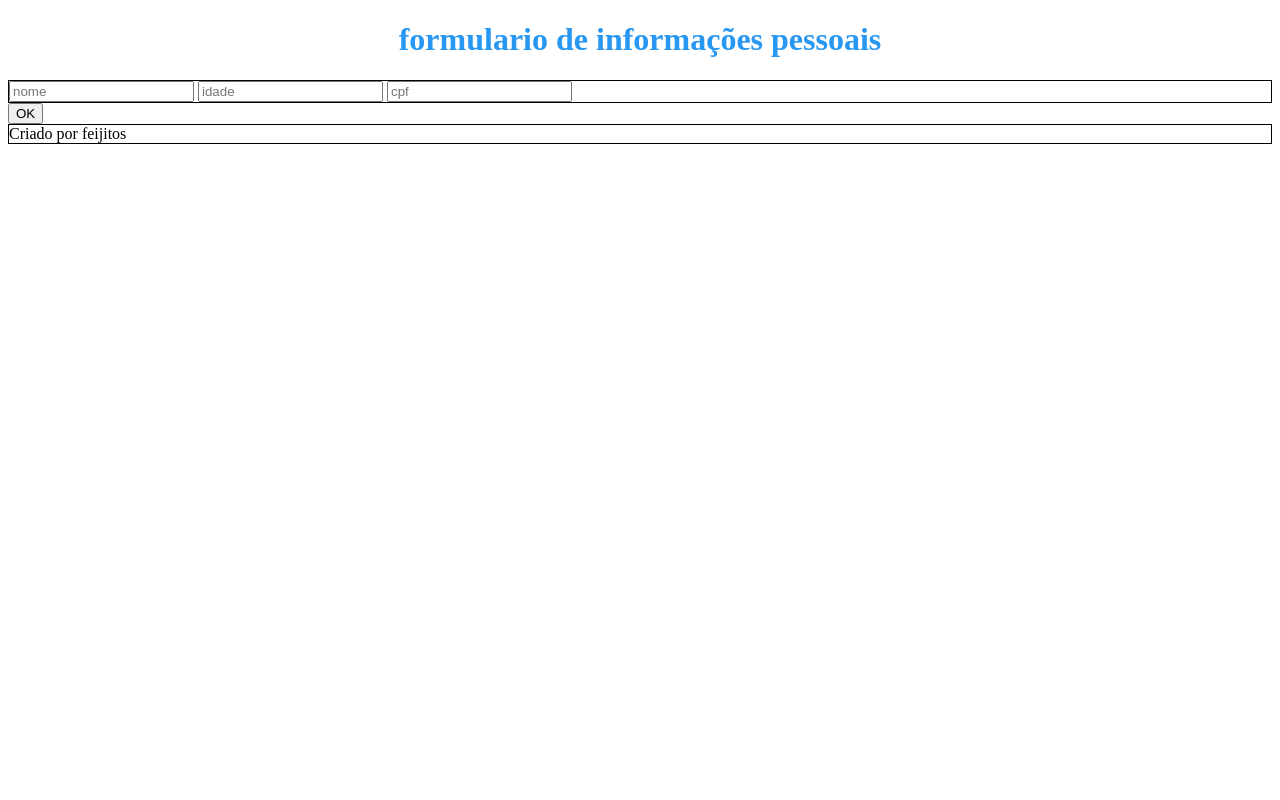
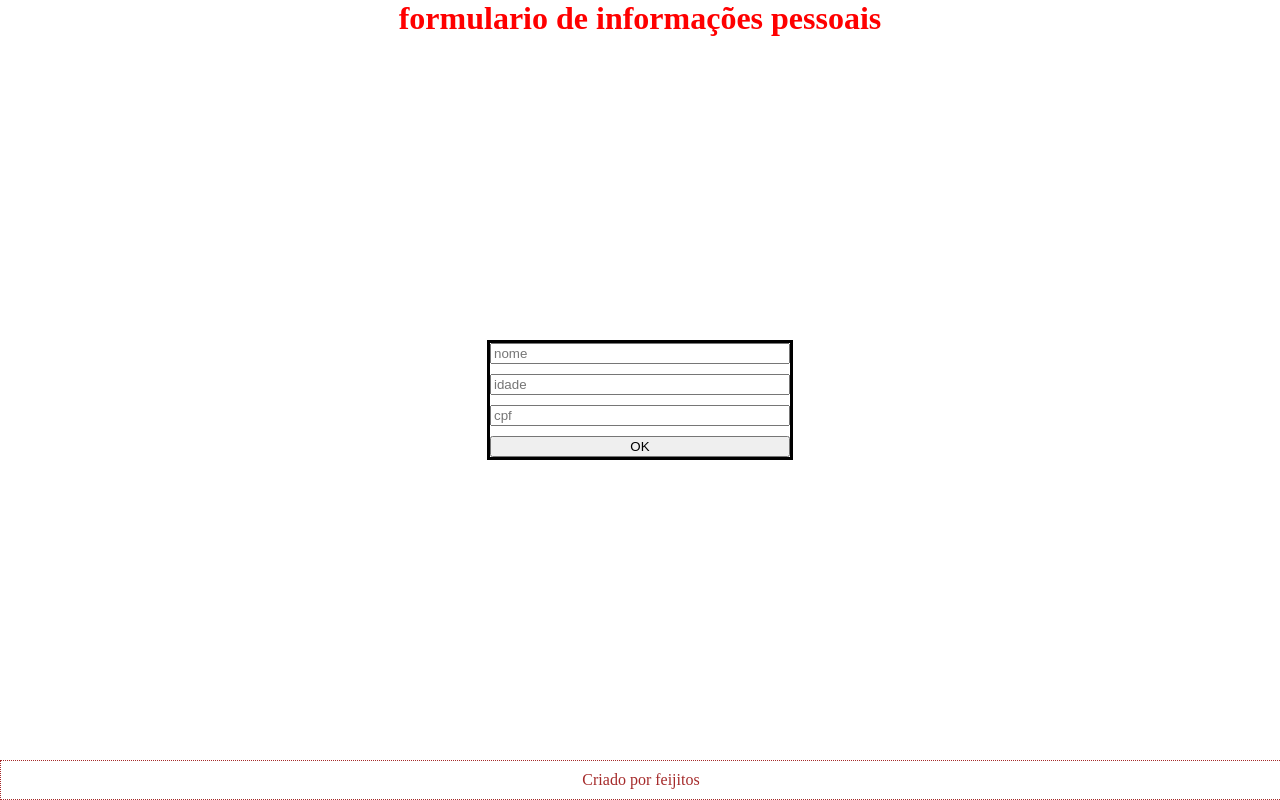
Before and after one commit to feijitos/aula012024, a plain HTML site: page index.html in a window 1280 px wide. Drawn offline with Linux system fonts and the light colour scheme.

Commit message:
css estilo

```diff
--- a/estilo.css
+++ b/estilo.css
@@ -1,10 +1,41 @@
-#titulo{
+*{
+    margin: 0px;
+}
+
+#titulo {
+    color: red;
     text-align: center;
-    color: rgb(40, 151, 241);
 }
-.entradas-formulario{
-    border: 1px solid;
+
+.entradas-formulario {
+    border: 3px solid;
+    width: 300px;
+    display: flex;
+    flex-direction: column;
+    margin-right: auto;
+    margin-left: auto;
+    position: absolute;
+    top: 50%;
+    left: 50%;
+    transform: translate(-50%, -50%);
+    gap: 10px;
 }
-.rodape{
-    border: 1px solid;
+
+
+
+.butao-ok {
+    height: 25px;
+    border: 3px solid green;
 }
+
+
+.rodape {
+    border: 1px dotted;
+    color: brown;
+    position: fixed;
+    bottom: 0;
+    width: 100%;
+    padding-top: 10px;
+    padding-bottom: 10px;
+    text-align: center;
+}
--- a/index.html
+++ b/index.html
@@ -12,9 +12,10 @@
         <input type="text" placeholder="nome">
     <input type="number"placeholder="idade">
     <input type="text"placeholder="cpf">
+    <button>OK</button>
     </div>
 
-    <button>OK</button>
+
     <footer class="rodape">Criado por feijitos</footer>
 </body>
 </html>
```
